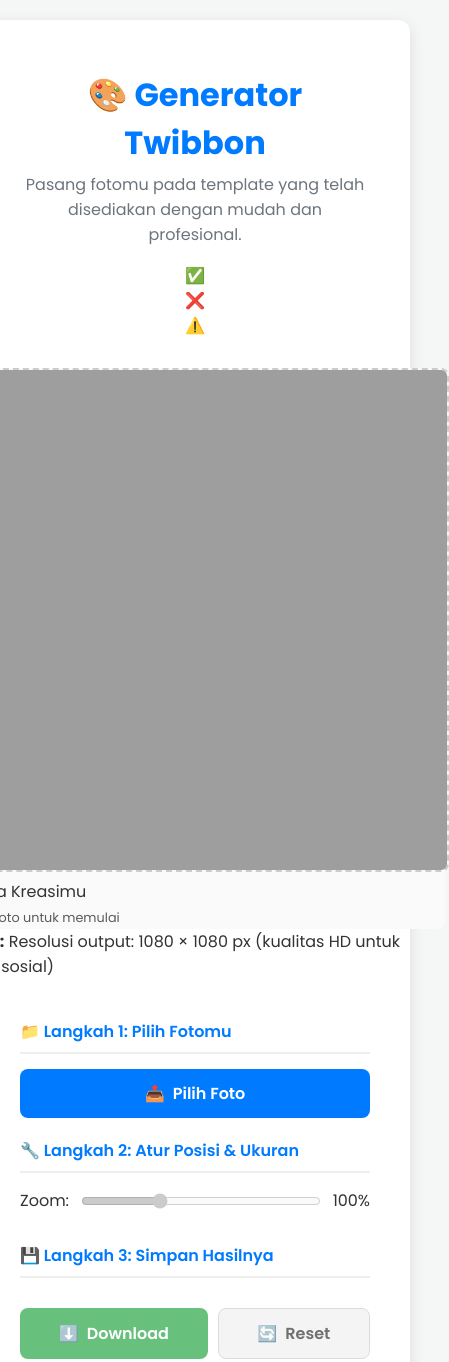
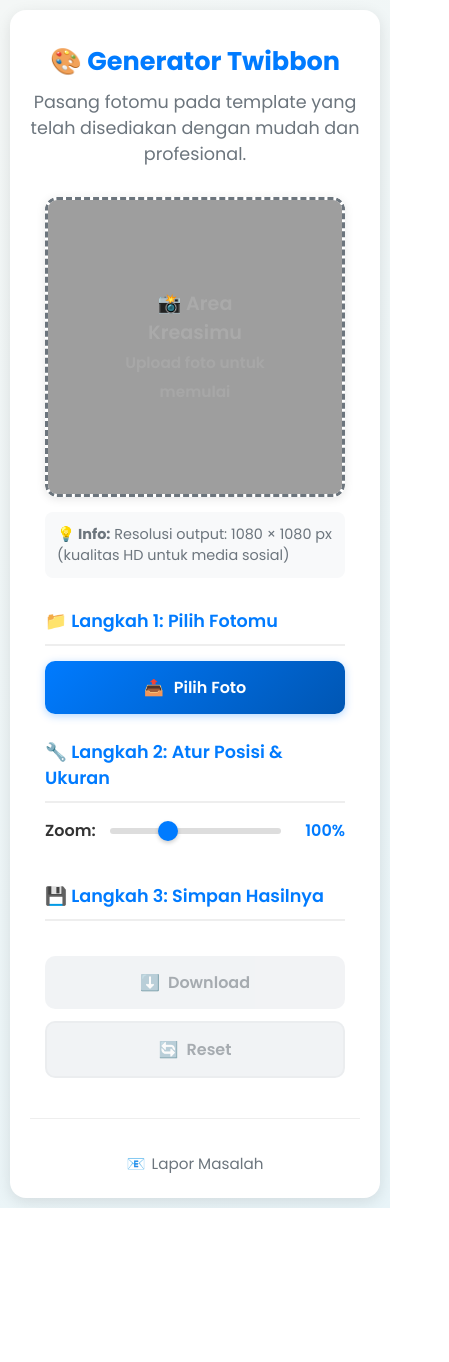
Before and after one commit to masean24/BMPLS, a plain HTML site: page index.html in a window 390 px wide. Shown: the top 1362 px of the page, 449 px wide, since content can reach past the window. After the commit the page ends 1208 px from the top, so only its background shows below. Drawn offline with Linux system fonts and the light colour scheme.

Commit message:
Update style.css

```diff
--- a/style.css
+++ b/style.css
@@ -5,11 +5,18 @@
     --text-color: #333;
     --card-bg: #ffffff;
     --shadow: 0 4px 15px rgba(0, 0, 0, 0.1);
+    --success-color: #28a745;
+    --warning-color: #ffc107;
+    --danger-color: #dc3545;
+}
+
+* {
+    box-sizing: border-box;
 }
 
 body {
     font-family: 'Poppins', sans-serif;
-    background-color: var(--background-color);
+    background: linear-gradient(135deg, var(--background-color) 0%, #e8f4f8 100%);
     color: var(--text-color);
     margin: 0;
     padding: 20px;
@@ -22,129 +29,284 @@ body {
 .container {
     background-color: var(--card-bg);
     padding: 30px 40px;
-    border-radius: 12px;
+    border-radius: 16px;
     box-shadow: var(--shadow);
     width: 100%;
-    max-width: 1000px; /* Sedikit lebih lebar untuk canvas */
+    max-width: 950px;
     text-align: center;
+    position: relative;
 }
 
+/* Loading Overlay */
+.loading-overlay {
+    position: absolute;
+    top: 0;
+    left: 0;
+    right: 0;
+    bottom: 0;
+    background: rgba(255, 255, 255, 0.9);
+    display: none;
+    justify-content: center;
+    align-items: center;
+    border-radius: 16px;
+    z-index: 1000;
+}
+
+.spinner {
+    width: 40px;
+    height: 40px;
+    border: 4px solid #f3f3f3;
+    border-top: 4px solid var(--primary-color);
+    border-radius: 50%;
+    animation: spin 1s linear infinite;
+}
+
+@keyframes spin {
+    0% { transform: rotate(0deg); }
+    100% { transform: rotate(360deg); }
+}
+
+/* Header */
 header h1 {
     color: var(--primary-color);
-    margin-bottom: 5px;
+    margin-bottom: 8px;
+    font-size: 2.2rem;
+    font-weight: 700;
 }
 
 header p {
     color: var(--secondary-color);
     margin-top: 0;
+    font-size: 1.1rem;
 }
 
+/* Alert System */
+.alert {
+    padding: 12px 16px;
+    border-radius: 8px;
+    margin: 10px 0;
+    display: none;
+    align-items: center;
+    gap: 8px;
+}
+
+.alert.success {
+    background-color: #d4edda;
+    color: #155724;
+    border: 1px solid #c3e6cb;
+}
+
+.alert.error {
+    background-color: #f8d7da;
+    color: #721c24;
+    border: 1px solid #f5c6cb;
+}
+
+.alert.warning {
+    background-color: #fff3cd;
+    color: #856404;
+    border: 1px solid #ffeaa7;
+}
+
+/* Main Layout */
 main {
     display: flex;
     gap: 40px;
     margin-top: 30px;
     text-align: left;
+    align-items: flex-start;
+}
+
+.canvas-section {
+    flex: 1;
+    max-width: 500px;
 }
 
 .canvas-wrapper {
     position: relative;
-    width: 500px;
-    max-width: 100%;
+    width: 100%;
     aspect-ratio: 1 / 1;
-    flex-shrink: 0;
-    background-color: #fafafa;
-    border-radius: 8px;
+    border-radius: 12px;
+    overflow: hidden;
+    box-shadow: 0 2px 10px rgba(0, 0, 0, 0.1);
 }
 
+/* Canvas Styling */
 #twibbonCanvas {
     width: 100%;
     height: 100%;
-    border: 2px dashed #ccc;
-    border-radius: 8px;
+    border: 3px dashed var(--secondary-color);
+    border-radius: 12px;
     cursor: grab;
     touch-action: none;
+    transition: border-color 0.3s;
+}
+
+#twibbonCanvas:hover {
+    border-color: var(--primary-color);
 }
 
 #twibbonCanvas:active {
     cursor: grabbing;
 }
 
-/* Overlay untuk teks dan loading */
-.canvas-overlay {
+#twibbonCanvas.has-image {
+    border-style: solid;
+    border-color: var(--primary-color);
+}
+
+#placeholder-text {
     position: absolute;
     top: 50%;
     left: 50%;
     transform: translate(-50%, -50%);
     color: #aaa;
     font-size: 1.2rem;
+    font-weight: 600;
     pointer-events: none;
-    font-weight: 600;
+    z-index: 1;
+    text-align: center;
 }
 
+.canvas-info {
+    margin-top: 15px;
+    padding: 12px;
+    background: #f8f9fa;
+    border-radius: 8px;
+    font-size: 0.9rem;
+    color: var(--secondary-color);
+}
+
+/* Controls Section */
 .controls {
+    flex: 1;
     display: flex;
     flex-direction: column;
-    justify-content: center;
-    width: 100%;
+    min-width: 300px;
 }
 
 .instruction {
     font-weight: 600;
     color: var(--primary-color);
     border-bottom: 2px solid #eee;
-    padding-bottom: 8px;
-    margin-top: 20px;
+    padding-bottom: 10px;
+    margin-top: 25px;
     margin-bottom: 15px;
+    font-size: 1.1rem;
 }
+
 .instruction:first-of-type {
     margin-top: 0;
 }
 
+/* File Upload */
 input[type="file"] {
     display: none;
 }
 
 .custom-file-upload {
-    background-color: var(--primary-color);
+    background: linear-gradient(135deg, var(--primary-color) 0%, #0056b3 100%);
     color: white;
-    padding: 12px 20px;
-    border-radius: 8px;
+    padding: 14px 24px;
+    border-radius: 10px;
     cursor: pointer;
     font-weight: 600;
     text-align: center;
     display: inline-flex;
     align-items: center;
     justify-content: center;
-    gap: 8px;
-    transition: background-color 0.3s;
+    gap: 10px;
+    transition: all 0.3s;
+    border: none;
+    font-size: 1rem;
+    box-shadow: 0 2px 8px rgba(0, 123, 255, 0.3);
 }
 
 .custom-file-upload:hover {
-    background-color: #0056b3;
+    transform: translateY(-2px);
+    box-shadow: 0 4px 12px rgba(0, 123, 255, 0.4);
 }
 
+.file-info {
+    margin-top: 10px;
+    padding: 8px 12px;
+    background: #e9ecef;
+    border-radius: 6px;
+    font-size: 0.9rem;
+    display: none;
+}
+
+/* Zoom Controls */
 .zoom-control {
     display: flex;
     align-items: center;
-    gap: 10px;
-    margin-bottom: 10px;
+    gap: 12px;
+    margin-bottom: 15px;
+}
+
+.zoom-control label {
+    font-weight: 600;
+    min-width: 50px;
 }
 
 input[type="range"] {
-    width: 100%;
+    flex: 1;
     cursor: pointer;
+    height: 6px;
+    border-radius: 3px;
+    background: #ddd;
+    outline: none;
+    -webkit-appearance: none;
 }
 
+input[type="range"]::-webkit-slider-thumb {
+    appearance: none;
+    width: 20px;
+    height: 20px;
+    border-radius: 50%;
+    background: var(--primary-color);
+    cursor: pointer;
+    box-shadow: 0 2px 4px rgba(0, 0, 0, 0.2);
+}
+
+input[type="range"]::-moz-range-thumb {
+    width: 20px;
+    height: 20px;
+    border-radius: 50%;
+    background: var(--primary-color);
+    cursor: pointer;
+    border: none;
+    box-shadow: 0 2px 4px rgba(0, 0, 0, 0.2);
+}
+
+.zoom-value {
+    font-weight: 600;
+    color: var(--primary-color);
+    min-width: 50px;
+    text-align: right;
+}
+
+.drag-hint {
+    background: #fff3cd;
+    color: #856404;
+    padding: 10px;
+    border-radius: 6px;
+    font-size: 0.9rem;
+    margin-bottom: 10px;
+    border: 1px solid #ffeaa7;
+}
+
+/* Action Buttons */
 .action-buttons {
     display: flex;
-    gap: 10px;
-    margin-top: 15px;
+    gap: 12px;
+    margin-top: 20px;
 }
 
 button {
-    flex-grow: 1;
-    padding: 12px;
-    border-radius: 8px;
+    flex: 1;
+    padding: 14px 20px;
+    border-radius: 10px;
     border: none;
     font-family: 'Poppins', sans-serif;
     font-size: 1rem;
@@ -155,61 +317,133 @@ button {
     justify-content: center;
     gap: 8px;
     transition: all 0.3s;
+    position: relative;
+    overflow: hidden;
+}
+
+button::before {
+    content: '';
+    position: absolute;
+    top: 0;
+    left: -100%;
+    width: 100%;
+    height: 100%;
+    background: linear-gradient(90deg, transparent, rgba(255, 255, 255, 0.2), transparent);
+    transition: left 0.5s;
+}
+
+button:hover::before {
+    left: 100%;
 }
 
 button#downloadBtn {
-    background-color: #28a745;
+    background: linear-gradient(135deg, var(--success-color) 0%, #218838 100%);
     color: white;
+    box-shadow: 0 2px 8px rgba(40, 167, 69, 0.3);
 }
 
 button#downloadBtn:hover {
-    background-color: #218838;
+    transform: translateY(-2px);
+    box-shadow: 0 4px 12px rgba(40, 167, 69, 0.4);
 }
 
 button#resetBtn {
-    background-color: #f0f0f0;
-    color: #333;
-    border: 1px solid #ccc;
+    background: linear-gradient(135deg, #f8f9fa 0%, #e9ecef 100%);
+    color: #495057;
+    border: 2px solid #dee2e6;
+    box-shadow: 0 2px 4px rgba(0, 0, 0, 0.1);
 }
 
 button#resetBtn:hover {
-    background-color: #e0e0e0;
+    background: linear-gradient(135deg, #e9ecef 0%, #dee2e6 100%);
+    transform: translateY(-1px);
 }
 
 button:disabled {
-    background-color: #e9ecef;
-    color: #6c757d;
-    cursor: not-allowed;
-    opacity: 0.7;
+    background: #e9ecef !important;
+    color: #6c757d !important;
+    cursor: not-allowed !important;
+    opacity: 0.6;
+    transform: none !important;
+    box-shadow: none !important;
 }
 
+button:disabled::before {
+    display: none;
+}
+
+/* Footer */
 footer {
-    margin-top: 30px;
-    padding-top: 20px;
+    margin-top: 40px;
+    padding-top: 25px;
     border-top: 1px solid #eee;
 }
 
 .report-problem {
     color: var(--secondary-color);
     text-decoration: none;
-    font-size: 0.9rem;
+    font-size: 0.95rem;
     display: inline-flex;
     align-items: center;
-    gap: 5px;
-    transition: color 0.3s;
+    gap: 6px;
+    transition: all 0.3s;
+    padding: 8px 12px;
+    border-radius: 6px;
 }
+
 .report-problem:hover {
     color: var(--primary-color);
+    background: rgba(0, 123, 255, 0.1);
 }
-
 
 /* Responsive Design */
 @media (max-width: 920px) {
+    .container {
+        padding: 20px 25px;
+    }
+
     main {
         flex-direction: column;
         align-items: center;
+        gap: 30px;
     }
+
+    .canvas-section {
+        max-width: 400px;
+    }
+
     .controls {
-        max-width: 500px;
+        max-width: 400px;
+        min-width: auto;
+    }
+
+    header h1 {
+        font-size: 1.8rem;
+    }
+
+    .action-buttons {
+        flex-direction: column;
     }
 }
+
+@media (max-width: 480px) {
+    body {
+        padding: 10px;
+    }
+
+    .container {
+        padding: 15px 20px;
+    }
+
+    .canvas-section {
+        max-width: 300px;
+    }
+
+    .controls {
+        max-width: 300px;
+    }
+
+    header h1 {
+        font-size: 1.6rem;
+    }
+}
```
